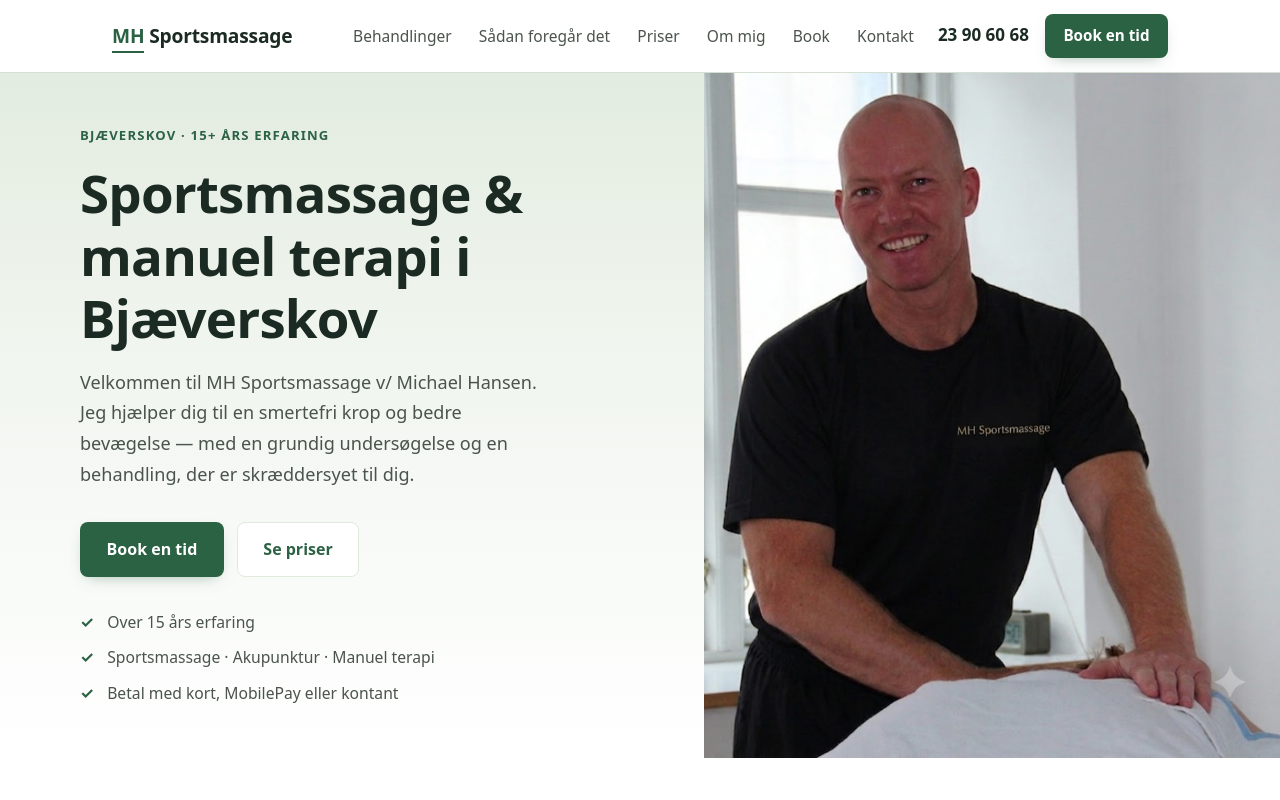
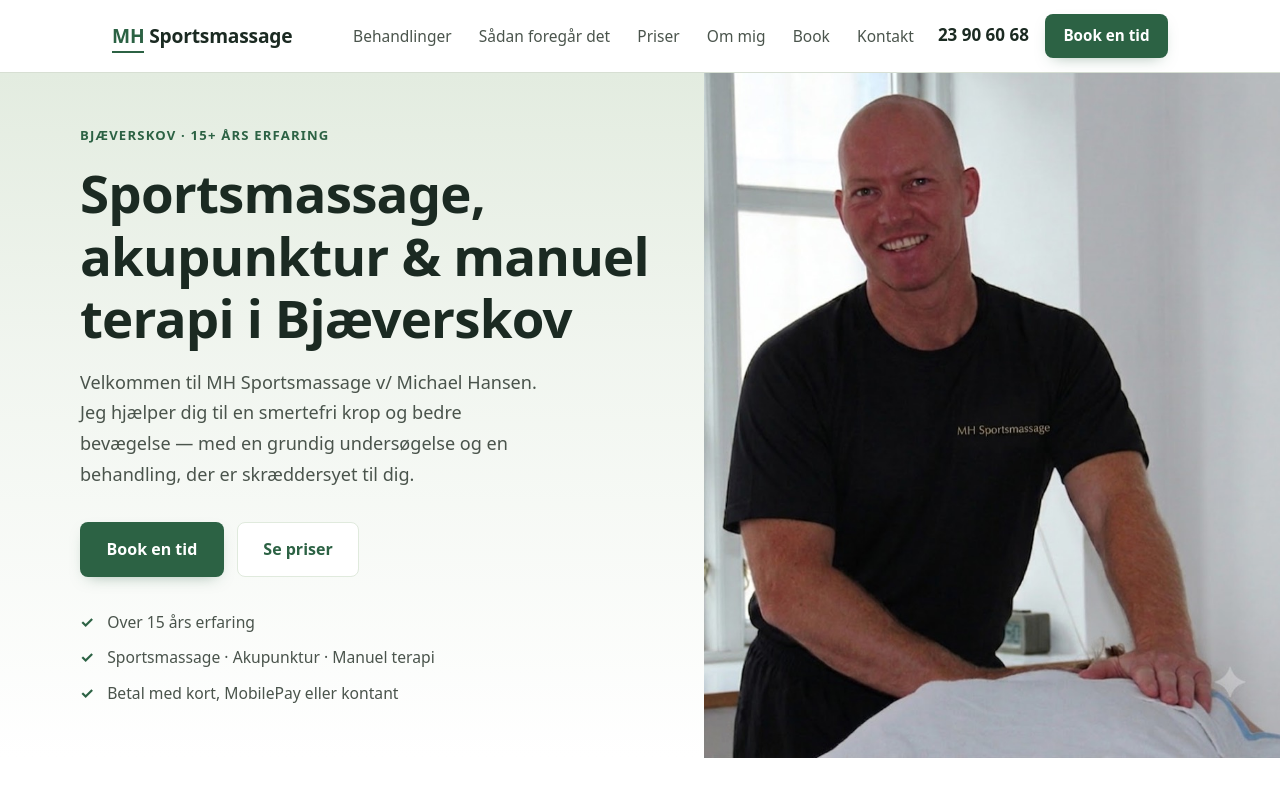
Before and after one commit to coffeejones/mh-sportsmassage, a plain HTML site: page index.html in a window 1280 px wide. Shown: the top 800 px of the page. Drawn offline with Linux system fonts and the light colour scheme.

Commit message:
Update index.html

```diff
--- a/index.html
+++ b/index.html
@@ -37,7 +37,7 @@
     <div class="hero__grid">
       <div class="hero__text">
         <p class="hero__kicker">Bjæverskov · 15+ års erfaring</p>
-        <h1>Sportsmassage &amp; manuel terapi i Bjæverskov</h1>
+        <h1>Sportsmassage, akupunktur &amp; manuel terapi i Bjæverskov</h1>
         <p class="hero__lead">
           Velkommen til MH Sportsmassage v/ Michael Hansen. Jeg hjælper dig
           til en smertefri krop og bedre bevægelse — med en grundig undersøgelse
```
